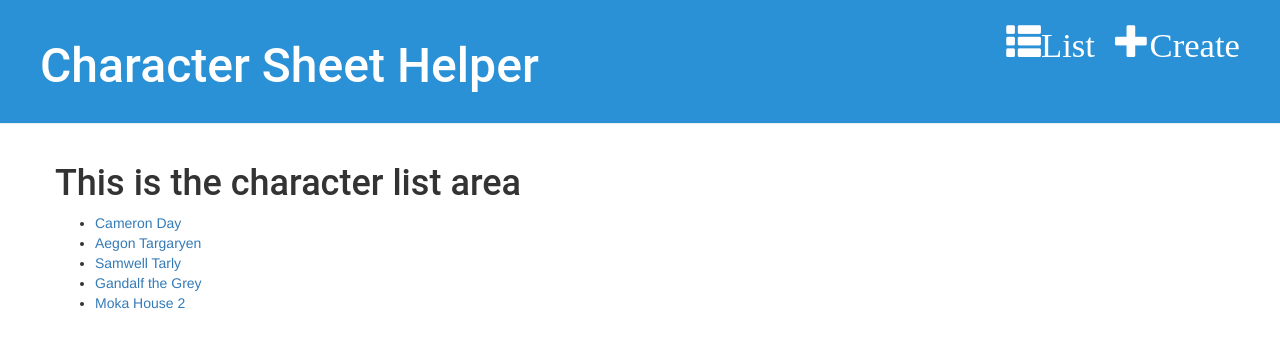
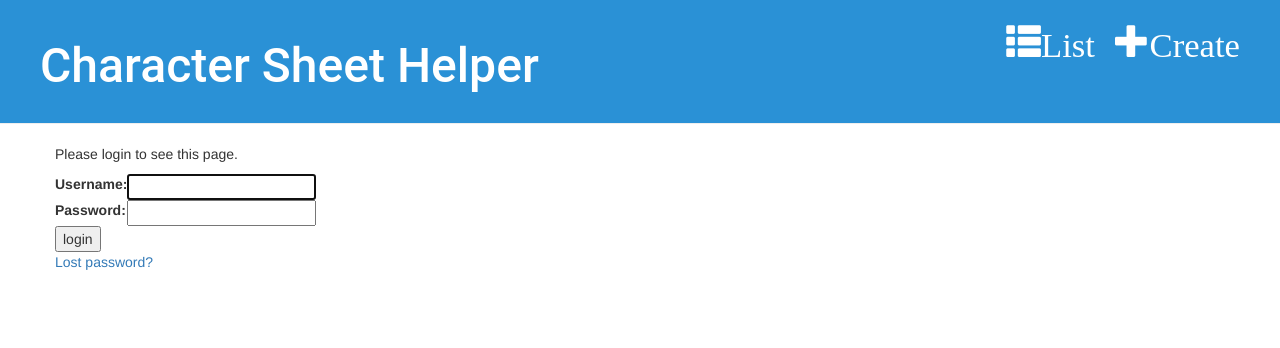
Before and after one commit to camerond594/dungeons-and-dragons, a Django app: page /accounts/login/?next=/characters/1/ in a window 1280 px wide. Shown: the top 348 px of the page. Run offline with Django 3.2, Linux system fonts and the light colour scheme; data comes from the database, SQL or seed files in the repository; both versions use the stored data as it was after the commit; some libraries are stand-ins or nearby versions.

Commit message:
Added authentication endpoints

```diff
--- a/helper/character_sheets/templates/character_sheets/character_detail.html
+++ b/helper/character_sheets/templates/character_sheets/character_detail.html
@@ -9,5 +9,9 @@
         <li>Creator: {{ character.creator }}</li>
     </ul>
 
+    <p>&nbsp;</p>
+    <a class="btn btn-default" href="{% url 'character_edit' pk=character.pk %}"><span class="glyphicon glyphicon-pencil"></span></a>
+    <p>&nbsp;</p>
+
     <a href="{% url 'character_list' %}"> Back to Character List </a>
 {% endblock %}
--- a/helper/character_sheets/urls.py
+++ b/helper/character_sheets/urls.py
@@ -4,6 +4,7 @@ from character_sheets import views
 
 urlpatterns = [
     url(r'characters/new/$', views.character_create, name='character_create'),
+    url(r'characters/(?P<pk>\d+)/edit/$', views.character_edit, name='character_edit'),
     url(r'characters/(?P<pk>\d+)/$', views.character_detail, name='character_detail'),
     url(r'characters/$', views.character_list, name='character_list'),
     url(r'$', views.character_list, name='character_list'),
--- a/helper/character_sheets/views.py
+++ b/helper/character_sheets/views.py
@@ -1,8 +1,8 @@
 from django.contrib.auth.models import User
-from django.http import HttpResponseRedirect
-from django.shortcuts import render, redirect
+from django.shortcuts import render, redirect, get_object_or_404
 from django.utils import timezone
 from rest_framework import viewsets
+from django.contrib.auth.decorators import login_required
 
 from character_sheets.forms import CharacterForm
 from character_sheets.models import Character
@@ -18,12 +18,16 @@ def sheets_base(request):
     return render(request, 'character_sheets/sheets_base.html', {})
 
 
+@login_required
 def character_create(request):
     # if this is a POST request we need to process the form data
     if request.method == "POST":
         form = CharacterForm(request.POST)
         if form.is_valid():
             character = form.save(commit=False)
+            character.description = form.cleaned_data['description']
+            character.character_class = form.cleaned_data['character_class']
+            character.name = form.cleaned_data['name']
             character.creator = request.user
             character.created_date = timezone.now()
             character.save()
@@ -33,6 +37,26 @@ def character_create(request):
     return render(request, 'character_sheets/character_edit.html', {'form': form})
 
 
+@login_required
+def character_edit(request, pk):
+    character = get_object_or_404(Character, pk=pk)
+    if request.method == "POST":
+        form = CharacterForm(request.POST, instance=character)
+        if form.is_valid():
+            character = form.save(commit=False)
+            character.description = form.cleaned_data['description']
+            character.character_class = form.cleaned_data['character_class']
+            character.name = form.cleaned_data['name']
+            character.creator = request.user
+            character.created_date = timezone.now()
+            character.save()
+            return redirect('character_detail', pk=character.pk)
+    else:
+        form = CharacterForm(instance=character)
+    return render(request, 'character_sheets/character_edit.html', {'form': form})
+
+
+@login_required
 def character_detail(request, pk):
     character = Character.objects.get(pk=pk)
     return render(request, 'character_sheets/character_detail.html', {'character': character})
--- a/helper/helper/settings.py
+++ b/helper/helper/settings.py
@@ -56,8 +56,7 @@ ROOT_URLCONF = 'helper.urls'
 TEMPLATES = [
     {
         'BACKEND': 'django.template.backends.django.DjangoTemplates',
-        'DIRS': [os.path.join(BASE_DIR, 'templates')]
-        ,
+        'DIRS': [os.path.join(BASE_DIR, 'templates')],
         'APP_DIRS': True,
         'OPTIONS': {
             'context_processors': [
@@ -131,3 +130,6 @@ USE_TZ = True
 # https://docs.djangoproject.com/en/1.11/howto/static-files/
 
 STATIC_URL = '/static/'
+
+# Redirect to home URL after login (Default redirects to /accounts/profile/)
+LOGIN_REDIRECT_URL = '/'
--- a/helper/helper/urls.py
+++ b/helper/helper/urls.py
@@ -31,6 +31,7 @@ router.register(r'users', UserViewSet)
 
 urlpatterns = [
     url(r'^admin/', admin.site.urls),
+    url(r'^accounts/', include('django.contrib.auth.urls')), #Add Django site authentication urls (for login, logout, password management)
     url(r'^api/', include(router.urls)),
     url(r'^api-auth/', include('rest_framework.urls', namespace='rest_framework')),
     url(r'^', include('character_sheets.urls')),
--- /dev/null
+++ b/helper/templates/registration/logged_out.html
@@ -0,0 +1,6 @@
+{% extends "character_sheets/sheets_base.html" %}
+
+{% block content %}
+  <p>Logged out!</p>
+  <a href="{% url 'login'%}">Click here to login again.</a>
+{% endblock %}
--- /dev/null
+++ b/helper/templates/registration/login.html
@@ -0,0 +1,40 @@
+{% extends "character_sheets/sheets_base.html" %}
+
+{% block content %}
+
+{% if form.errors %}
+  <p>Your username and password didn't match. Please try again.</p>
+{% endif %}
+
+{% if next %}
+  {% if user.is_authenticated %}
+    <p>Your account doesn't have access to this page. To proceed,
+    please login with an account that has access.</p>
+  {% else %}
+    <p>Please login to see this page.</p>
+  {% endif %}
+{% endif %}
+
+<form method="post" action="{% url 'login' %}">
+{% csrf_token %}
+<table>
+
+<tr>
+  <td>{{ form.username.label_tag }}</td>
+  <td>{{ form.username }}</td>
+</tr>
+
+<tr>
+  <td>{{ form.password.label_tag }}</td>
+  <td>{{ form.password }}</td>
+</tr>
+</table>
+
+<input type="submit" value="login" />
+<input type="hidden" name="next" value="{{ next }}" />
+</form>
+
+{# Assumes you setup the password_reset view in your URLconf #}
+<p><a href="{% url 'password_reset' %}">Lost password?</a></p>
+
+{% endblock %}
```
Also changed, not shown: helper/character_sheets/tests/test_sheets.py (+1 -4 lines), helper/db.sqlite3, 5 other files.
